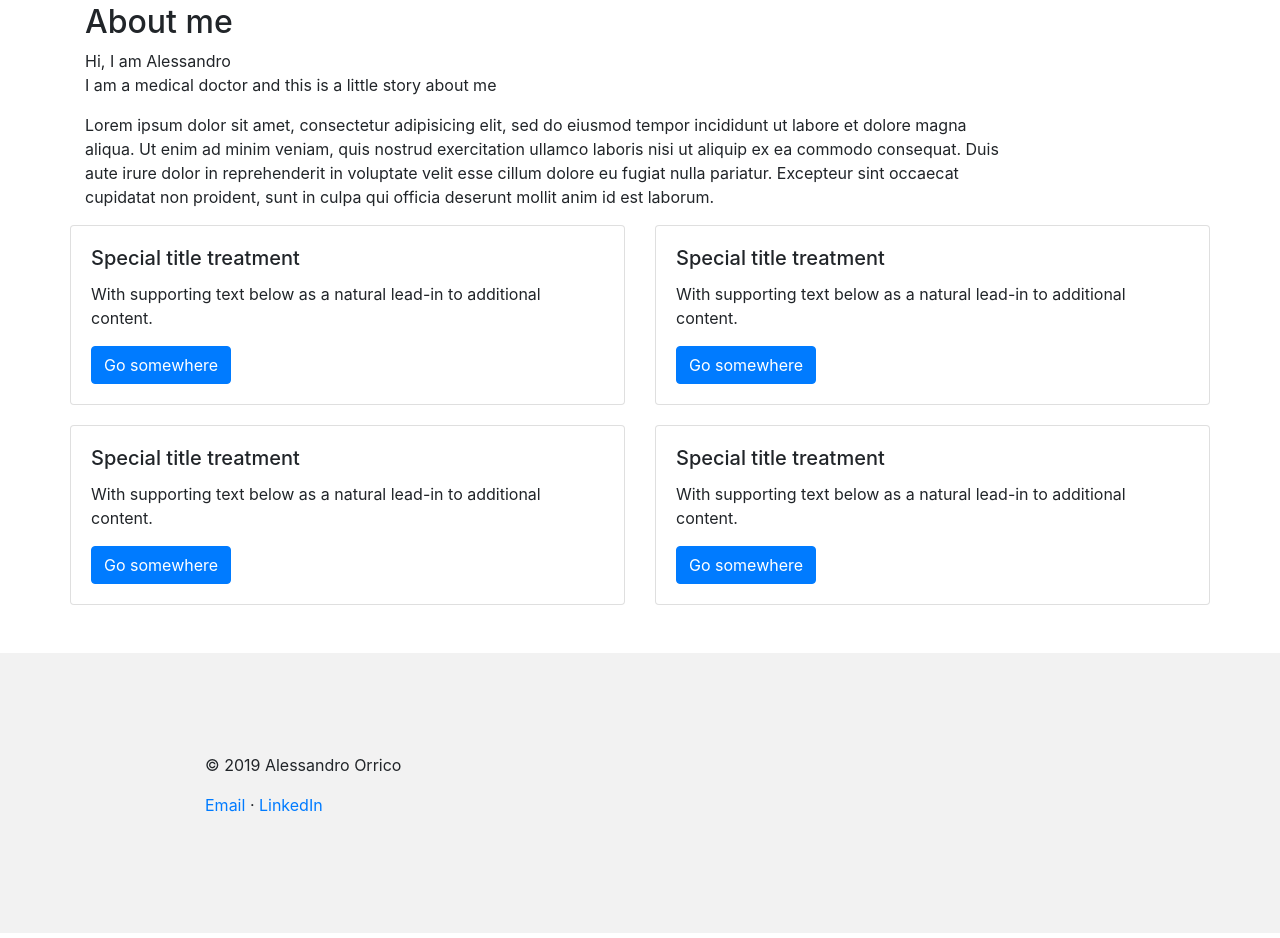
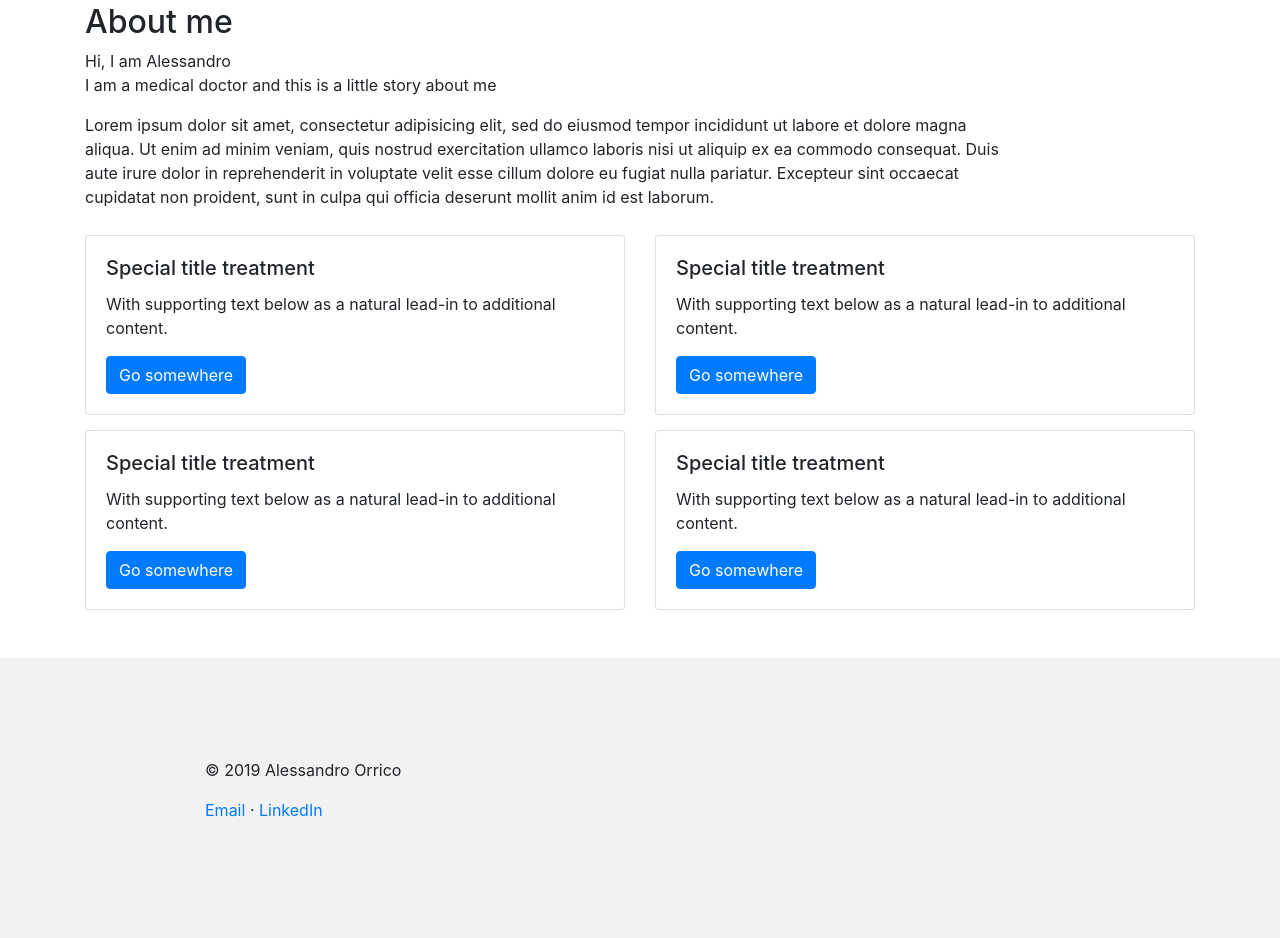
Before and after one commit to alessandroorrico/alessandroorrico.github.io, a plain HTML site: page index.html in a window 1280 px wide. Shown: the part 797-1735 px from the top of the page. Drawn offline with nearby package versions, Linux system fonts and the light colour scheme.

```diff
--- a/index.html
+++ b/index.html
@@ -87,8 +87,31 @@
           <p>Lorem ipsum dolor sit amet, consectetur adipisicing elit, sed do eiusmod tempor incididunt ut labore et dolore magna aliqua. Ut enim ad minim veniam, quis nostrud exercitation ullamco laboris nisi ut aliquip ex ea commodo consequat. Duis aute irure dolor in reprehenderit in voluptate velit esse cillum dolore eu fugiat nulla pariatur. Excepteur sint occaecat cupidatat non proident, sunt in culpa qui officia deserunt mollit anim id est laborum.
           </p>
         </div>
+      </div>
 
-      <div class="row">
+        <div class="row" style="margin-top: 10px;">
+          <div class="col-sm-6" style="margin-bottom: 5px;">
+            <div class="card">
+              <div class="card-body">
+                <h5 class="card-title">Special title treatment</h5>
+                <p class="card-text">With supporting text below as a natural lead-in to additional content.</p>
+                <a href="#" class="btn btn-primary">Go somewhere</a>
+              </div>
+            </div>
+          </div>
+          <br>
+          <div class="col-sm-6">
+            <div class="card">
+              <div class="card-body">
+                <h5 class="card-title">Special title treatment</h5>
+                <p class="card-text">With supporting text below as a natural lead-in to additional content.</p>
+                <a href="#" class="btn btn-primary">Go somewhere</a>
+              </div>
+            </div>
+          </div>
+        </div>
+
+        <div class="row" style="margin-top: 10px;">
           <div class="col-sm-6">
             <div class="card">
               <div class="card-body">
@@ -109,27 +132,6 @@
           </div>
         </div>
 
-      <div class="row" style="margin-top: 20px;">
-        <div class="col-sm-6">
-          <div class="card">
-            <div class="card-body">
-              <h5 class="card-title">Special title treatment</h5>
-              <p class="card-text">With supporting text below as a natural lead-in to additional content.</p>
-              <a href="#" class="btn btn-primary">Go somewhere</a>
-            </div>
-          </div>
-        </div>
-        <div class="col-sm-6">
-          <div class="card">
-            <div class="card-body">
-              <h5 class="card-title">Special title treatment</h5>
-              <p class="card-text">With supporting text below as a natural lead-in to additional content.</p>
-              <a href="#" class="btn btn-primary">Go somewhere</a>
-            </div>
-          </div>
-        </div>
-      </div>
-    </div>
     </div><!--end container-->
 
     <br><br>
```
Lines whose indentation alone changed are shown as unchanged.
